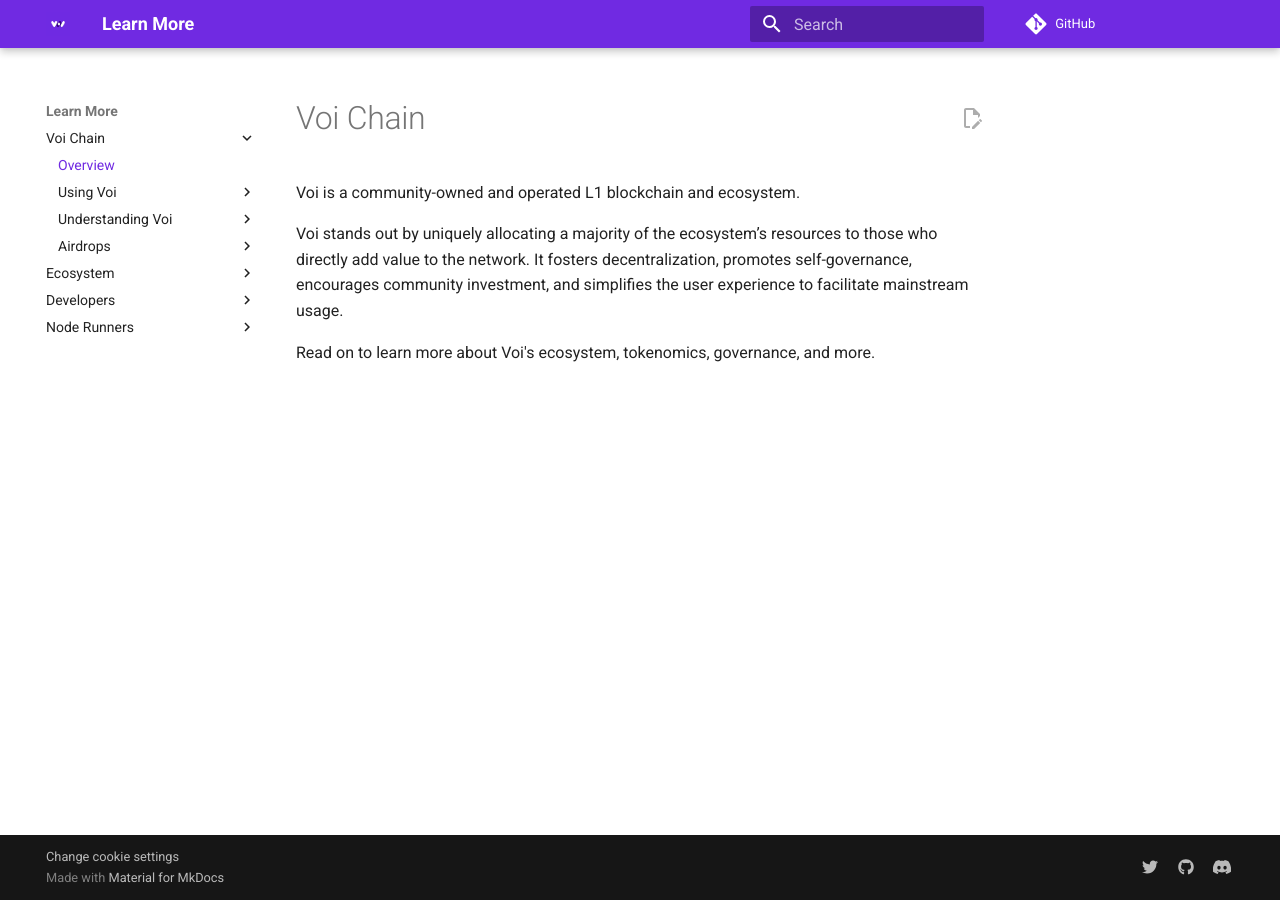
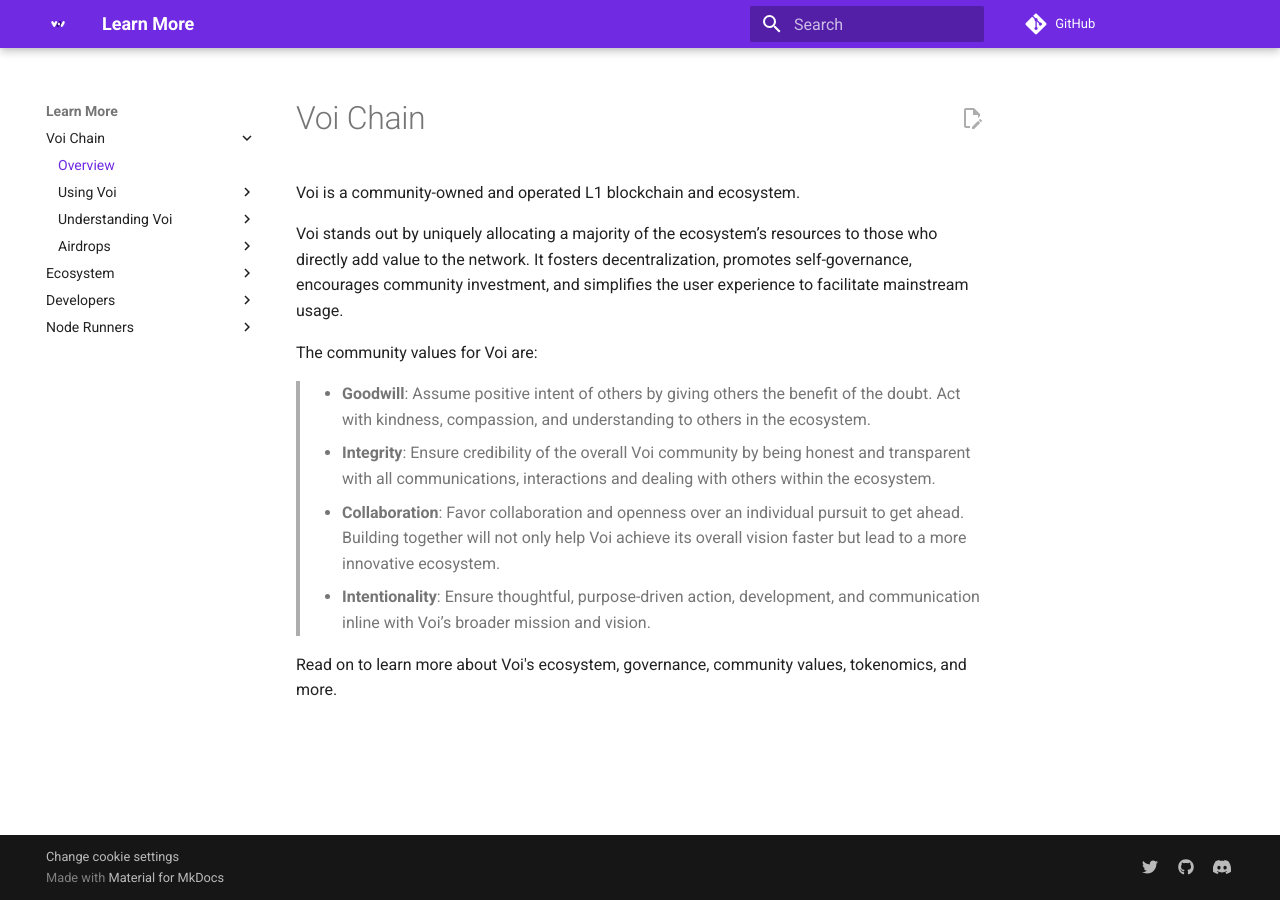
Before and after one commit to VoiNetwork/learn-more, an MkDocs documentation site: the page built from docs/index.md, in a window 1280 px wide. Built offline with MkDocs 1.6.1 and Material for MkDocs 9.7.7, drawn with Linux system fonts in a browser that asks for light colours; plug-ins that fetch from the network failed and are left out; comment, search, counter and statistics services are not loaded.

Commit message:
Add GICI

```diff
--- a/docs/index.md
+++ b/docs/index.md
@@ -7,4 +7,11 @@
 It fosters decentralization, promotes self-governance, encourages community investment,
 and simplifies the user experience to facilitate mainstream usage.
 
-Read on to learn more about Voi's ecosystem, tokenomics, governance, and more.
+The community values for Voi are:
+
+> - **Goodwill**: Assume positive intent of others by giving others the benefit of the doubt. Act with kindness, compassion, and understanding to others in the ecosystem.
+> - **Integrity**: Ensure credibility of the overall Voi community by being honest and transparent with all communications, interactions and dealing with others within the ecosystem.
+> - **Collaboration**: Favor collaboration and openness over an individual pursuit to get ahead. Building together will not only help Voi achieve its overall vision faster but lead to a more innovative ecosystem.
+> - **Intentionality**: Ensure thoughtful, purpose-driven action, development, and communication inline with Voi’s broader mission and vision.
+
+Read on to learn more about Voi's ecosystem, governance, community values, tokenomics, and more.
```
